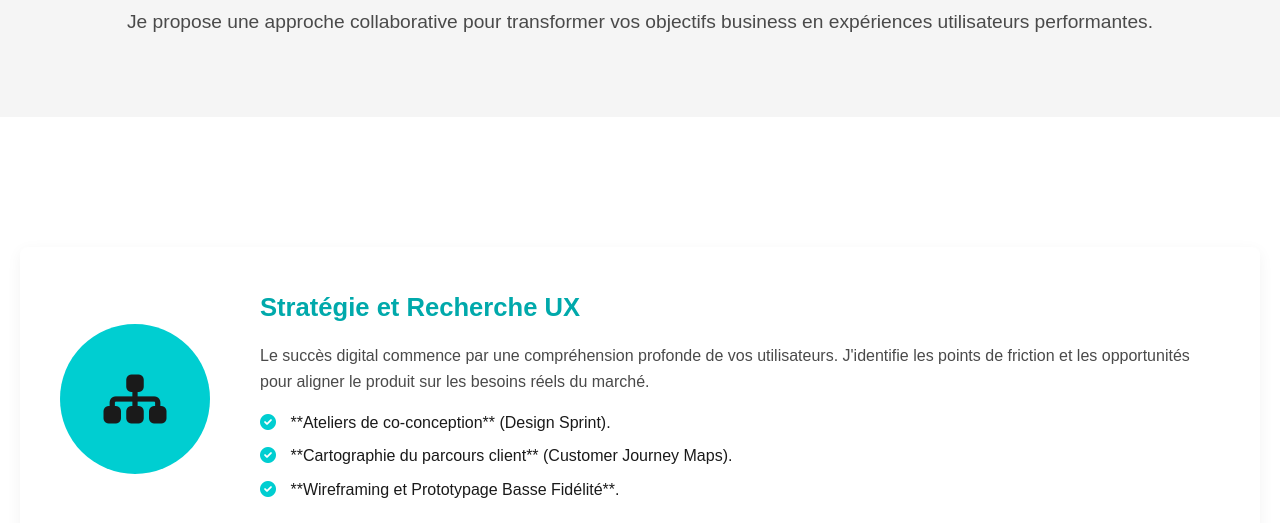
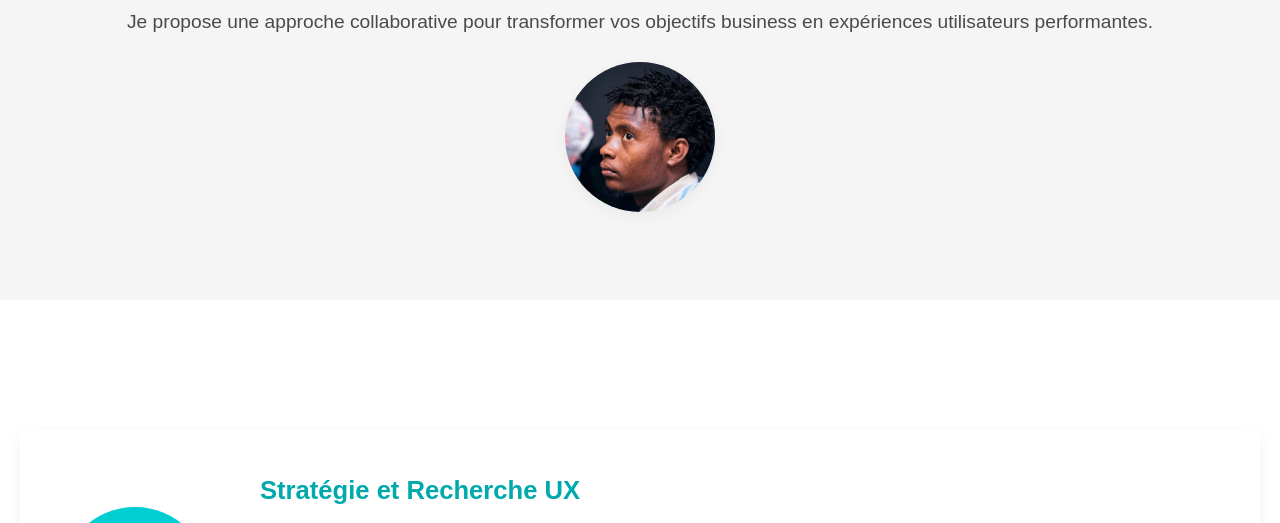
Before and after one commit to Gabby344/DB-Design-Agency-, a plain HTML site: page services.html in a window 1280 px wide. Shown: the part 225-748 px from the top of the page. Drawn offline with Linux system fonts and the light colour scheme.

Commit message:
Update services.html

```diff
--- a/services.html
+++ b/services.html
@@ -7,7 +7,7 @@
     <link rel="stylesheet" href="https://cdnjs.cloudflare.com/ajax/libs/font-awesome/6.0.0-beta3/css/all.min.css">
 
     <style>
-        /* CSS DU SERVICES (Identique aux autres pages pour la cohérence) */
+        /* CSS DU SERVICES (Intégration du CSS complet pour l'autonomie du fichier) */
         :root { --white: #FFFFFF; --black: #1A1A1A; --accent: #00CED1; --accent-dark: #00A9AB; --light-grey: #F5F5F5; --dark-grey: #4A4A4A; --font-heading: 'Helvetica Neue', Arial, sans-serif; --font-body: 'Arial', sans-serif; --shadow-light: 0 4px 15px rgba(0, 0, 0, 0.05); --shadow-pro: 0 10px 30px rgba(0, 0, 0, 0.1); --transition: 0.3s ease-in-out; --border-radius: 8px; }
         * { box-sizing: border-box; margin: 0; padding: 0; }
         body { font-family: var(--font-body); color: var(--black); background-color: var(--white); line-height: 1.6; }
@@ -19,9 +19,6 @@
         a { color: var(--accent); text-decoration: none; transition: color var(--transition); }
         a:hover { color: var(--accent-dark); }
         .section-padded { padding: 80px 0; }
-        .section-pretitle { font-size: 0.9em; font-weight: 700; color: var(--accent-dark); text-transform: uppercase; letter-spacing: 2px; display: block; margin-bottom: 15px; }
-
-        /* NAVIGATION & BOUTONS */
         nav { background-color: var(--white); padding: 20px 0; box-shadow: var(--shadow-light); position: sticky; top: 0; z-index: 100; }
         nav .container { display: flex; justify-content: space-between; align-items: center; }
         .logo { font-size: 1.8em; font-weight: 900; color: var(--black); }
@@ -35,13 +32,9 @@
         .primary-btn:hover { background-color: var(--accent-dark); color: var(--white); transform: translateY(-2px); }
         .small-btn { padding: 8px 18px; font-size: 0.9em; }
         .btn i { margin-right: 5px; }
-
-        /* HEADER PAGE */
         .page-header { background-color: var(--light-grey); padding: 80px 0; text-align: center; margin-bottom: 50px; }
         .page-header h2 { font-weight: 900; margin-bottom: 10px; }
         .page-header p { font-size: 1.2em; color: var(--dark-grey); }
-
-        /* BLOCS SERVICES DÉTAILLÉS */
         .service-block { display: flex; align-items: center; gap: 50px; margin-bottom: 80px; padding: 40px; border-radius: var(--border-radius); box-shadow: var(--shadow-light); background-color: var(--white); }
         .service-block:nth-child(even) { flex-direction: row-reverse; background-color: var(--light-grey); }
         .service-icon-box { flex-shrink: 0; width: 150px; height: 150px; background-color: var(--accent); border-radius: 50%; display: flex; align-items: center; justify-content: center; }
@@ -52,15 +45,11 @@
         .service-content ul { list-style: none; padding-left: 0; }
         .service-content li { margin-bottom: 8px; color: var(--black); font-weight: 500; }
         .service-content li i { color: var(--accent); margin-right: 10px; }
-
-        /* SECTION CTA */
         .section-cta { text-align: center; padding: 60px 0; background-color: var(--accent); color: var(--black); box-shadow: 0 -5px 15px rgba(0, 0, 0, 0.05); }
         .section-cta h3 { margin-bottom: 10px; }
         .section-cta p { font-size: 1.2em; margin-bottom: 25px; }
         .dark-btn { background-color: var(--black); color: var(--white); border-color: var(--black); }
         .dark-btn:hover { background-color: var(--dark-grey); transform: translateY(-2px); }
-
-        /* FOOTER */
         footer { background-color: var(--black); color: var(--light-grey); padding: 60px 0 20px; text-align: left; }
         .footer-grid { display: grid; grid-template-columns: 2fr 1fr 2fr; gap: 50px; margin-bottom: 40px; padding-bottom: 20px; border-bottom: 1px solid var(--dark-grey); }
         .footer-info h4 { color: var(--accent); margin-bottom: 10px; font-size: 1.5em; }
@@ -72,7 +61,6 @@
         .footer-contact p { line-height: 2; }
         .copyright { text-align: center; font-size: 0.85em; color: var(--dark-grey); }
 
-        /* RESPONSIVE DESIGN */
         @media (max-width: 992px) {
             .service-block, .service-block:nth-child(even) { flex-direction: column; text-align: center; }
             .service-icon-box { margin-bottom: 20px; }
@@ -106,6 +94,11 @@
         <div class="container">
             <h2>Services de Design Stratégique 💡</h2>
             <p>Je propose une approche collaborative pour transformer vos objectifs business en expériences utilisateurs performantes.</p>
+
+            <img src="IMG_7714.jpeg"
+                 alt="Dan B - photo de concentration"
+                 style="width: 150px; height: 150px; object-fit: cover; border-radius: 50%; margin-top: 25px; box-shadow: var(--shadow-light);"
+                 loading="lazy">
         </div>
     </header>
 
```
